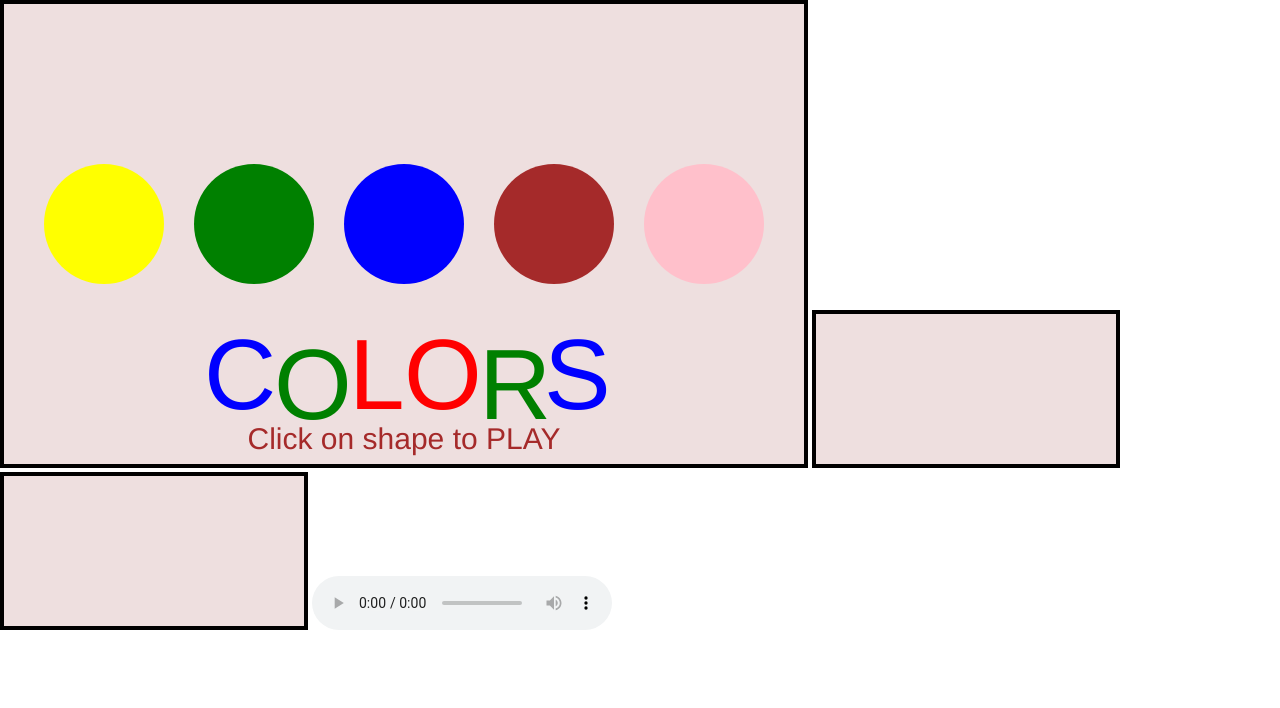
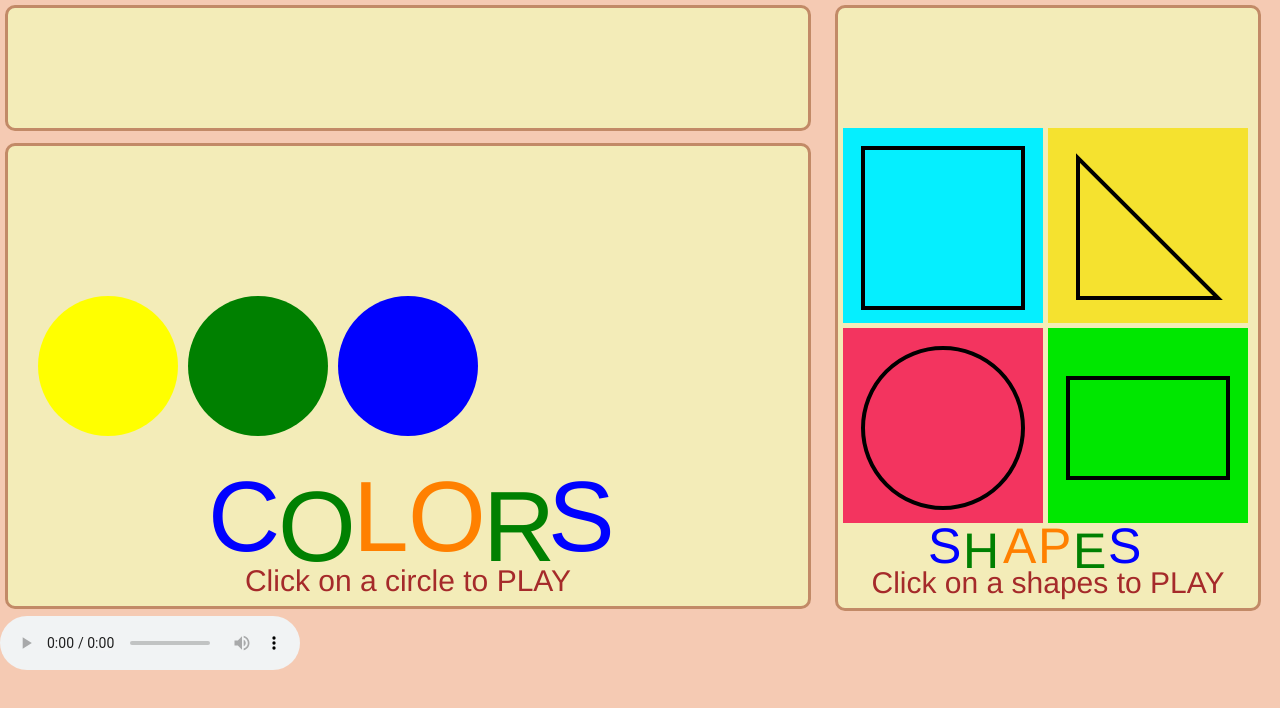
Before and after one commit to skitzofrenzy/Colors-Shapes-Interactive, a plain HTML site: page index.html in a window 1280 px wide. Drawn offline with Linux system fonts and the light colour scheme.

Commit message:
added shapes and click events with audio

```diff
--- a/css/main.css
+++ b/css/main.css
@@ -1,8 +1,33 @@
 body,html{
     margin:0;
     padding: 0;
+    background-color: #f5cab3;
 }
+
+ body{
+     height: 100%;
+     width: 1280px;
+     display: grid;
+     grid-template-columns: auto auto;
+     grid-template-rows: auto auto;
+ }
+
 canvas{
-    border: 4px solid black;
-    background-color: rgb(238, 223, 223);
+    border: 3px solid rgb(194, 138, 103);
+    border-radius: 10px;
+    background-color: #f3ecb8;
+    margin: 5px;
 }
+
+#canvas1{
+    grid-column: 1/2;
+    grid-row: 2/3;
+}
+#canvas2{
+    grid-column: 2/3;
+    grid-row: 1/3;
+}
+#canvas3{
+    grid-column: 1/2;
+    grid-row: 1/2;
+}
--- a/index.html
+++ b/index.html
@@ -7,10 +7,10 @@
     <link rel="stylesheet" href="css/main.css">
 </head>
 <body>
+    <canvas id="canvas3"></canvas>
     <canvas id="canvas1"></canvas>
     <canvas id="canvas2"></canvas>
-    <canvas id="canvas3"></canvas>
-    <audio id="background-music" controls autoplay loop>
+    <audio id="background-music" controls autoplay loop >
         <source src="audio/Married_Life_Up_PIANO 2.mp3" type="audio/mpeg">
       Your browser does not support the audio element.
       </audio>
--- a/js/main.js
+++ b/js/main.js
@@ -1,33 +1,28 @@
 //this method of hit detection might not have been the best way to do hit dectection, but for the assignment is was compatible
 //because the objects are not dynamically created and the colors are specified before hand
-//Canvas
+//Canvas 1
 const canvas = document.querySelector('#canvas1');
 canvas.width = 800;
 canvas.height = 460;
 const ctx = canvas.getContext('2d');
 
-ctx.font = "100px Helvetica";
-ctx.fillStyle = "blue";
-ctx.fillText("C",canvas.width/2-200,405);
-ctx.fillStyle = "green";
-ctx.fillText("O",canvas.width/2-130,415);
-ctx.fillStyle = "red";
-ctx.fillText("L",canvas.width/2-55,405);
-ctx.fillStyle = "red";
-ctx.fillText("O",canvas.width/2+0,405);
-ctx.fillStyle = "green";
-ctx.fillText("R",canvas.width/2+75,415);
-ctx.fillStyle = "blue";
-ctx.fillText("S",canvas.width/2+140,405);
-ctx.font = "30px Helvetica";
-ctx.fillStyle = "brown";
-ctx.textAlign = "center";
-ctx.fillText("Click on shape to PLAY",canvas.width/2,445);
+CanvasTitle1();
+
+
+
+
+// Canvas 3
+const canvasTri = document.querySelector('#canvas3');
+canvasTri.width = 800;
+canvasTri.height = 120;
+const ctxTri = canvasTri.getContext('2d');
+
 
 //Empty Object For Storing Other Objects
 const colorsHash = {};
-
-let radius = 60;
+//Iterations is a major part of code, it tells the program how many circles to push out
+let iterations = 3;
+let radius = 70;
 
 //Cricle objects without ColorHashs
 // x : y is the starting position, radius is radius of circle, color is color
@@ -35,43 +30,37 @@ let radius = 60;
 const xPositionsGain = 150;
 const yCirclePosition = 220;
 const circles = [
-    {id: ' Yellow', x: 100+xPositionsGain*0, y: yCirclePosition, radius: radius, color: 'rgb(255,255,0)'},
-    {id: ' Green', x: 100+xPositionsGain*1, y: yCirclePosition, radius: radius, color: 'rgb(0,128,0)'},
-    {id: ' Blue', x: 100+xPositionsGain*2, y: yCirclePosition, radius: radius, color: 'rgb(0,0,255)'},
-    {id: ' Brown', x: 100+xPositionsGain*3, y: yCirclePosition, radius: radius, color: 'rgb(165,42,42)'},
-    {id: ' Pink', x: 100+xPositionsGain*4, y: yCirclePosition, radius: radius, color: 'rgb(255,192,203)'},
+    {id: ' Yellow', x: 100, y: yCirclePosition, radius: radius, color: 'rgb(255,255,0)'},
+    {id: ' Green', x: 100, y: yCirclePosition, radius: radius, color: 'rgb(0,128,0)'},
+    {id: ' Blue', x: 100, y: yCirclePosition, radius: radius, color: 'rgb(0,0,255)'},
+    {id: ' Brown', x: 100, y: yCirclePosition, radius: radius, color: 'rgb(165,42,42)'},
+    {id: ' Pink', x: 100, y: yCirclePosition, radius: radius, color: 'rgb(255,192,203)'},
 ];
 
-//for each color object created,
-
-circles.forEach(circle => {
+//for each color object created, if colorhash doesnt have a property as the coresponding circle color then, create one
+for (let index = 0; index < iterations; index++) {
   while(true) {
-    if (!colorsHash[circle.color]) {colorsHash[circle.color] = circle;     return;}
-  }});
+    if (!colorsHash[circles[index].color]) {colorsHash[circles[index].color] = circles[index];     break;}
+  }
+}
 
 //for each circle object created, draws cirles into the canvas and the hit canvas but uses the user color on the canvas and uses the colorkey for the hit canvas
-circles.forEach(circle => {
-    //draws cirles into the canvas  uses the user color for color
+for (let index = 0; index < iterations; index++) {
   ctx.beginPath();
-  ctx.arc(circle.x, circle.y, circle.radius, 0, 2 * Math.PI, false);
-  ctx.fillStyle = circle.color;
+  ctx.arc(circles[index].x+xPositionsGain*index, circles[index].y, circles[index].radius, 0, 2 * Math.PI, false);
+  ctx.fillStyle = circles[index].color;
   ctx.fill();
-});
-
-function Text(text) {
-  ctx.font = "100px Helvetica";
-  ctx.fillStyle = text;
-  ctx.textAlign = "center";
-  ctx.fillText(text,canvas.width/2,100);
-  setTimeout(() => ctx.clearRect(0,0,canvas.width,105), 6300);
 }
 
 //creates an event listener
 canvas.addEventListener('click', (e) => {
+  console.log(e);
   const mousePos = {
-    x: e.clientX - canvas.offsetLeft,
-    y: e.clientY - canvas.offsetTop
+    x: e.pageX - canvas.offsetLeft,
+    y: e.pageY - canvas.offsetTop
   };
+  console.log(mousePos);
+
 
   // grabs the image color in 1 pixel on the canvas at the position of the mouse click
   const pixel = ctx.getImageData(mousePos.x, mousePos.y, 1, 1).data;
@@ -81,15 +70,179 @@ canvas.addEventListener('click', (e) => {
   // console.log(color);
 
   //finds the property with the name that is specifid in color
-  const shape = colorsHash[color];
+  const circle = colorsHash[color];
 
-  //if shapes is active the alert its id
-  if (shape) {
-    Text(shape.id);
-    var audio = new Audio("audio/Color"+shape.id+".mp3");
+  //if circles is active the alert its id
+  if (circle) {
+    Text(circle.id,circle.id,ctx,canvas,6400);
+    var audio = new Audio("audio/Color"+circle.id+".mp3");
     audio.play();
   }
  });
 
+
+ //Code for Circle/circle Color Title
+ function Text(text,textColor,canvasContext,canvasSelected,timer) {
+  canvasContext.font = "90px Helvetica";
+  canvasContext.fillStyle = textColor;
+  canvasContext.textAlign = "center";
+  canvasContext.fillText(text,canvasSelected.width/2,100);
+  setTimeout(() => canvasContext.clearRect(0,0,canvasSelected.width,100+19), timer);
+}
+
+ //Code For Color Title and Sub-Title
+ function CanvasTitle1() {
+  ctx.font = "100px Helvetica";
+  ctx.fillStyle = "rgb(0,1,255)";
+  ctx.fillText("C",canvas.width/2-200,405);
+  ctx.fillStyle = "rgb(0,128,1)";
+  ctx.fillText("O",canvas.width/2-130,415);
+  ctx.fillStyle = "rgb(255,128,0)";
+  ctx.fillText("L",canvas.width/2-55,405);
+  ctx.fillStyle = "rgb(255,128,0)";
+  ctx.fillText("O",canvas.width/2+0,405);
+  ctx.fillStyle = "rgb(0,128,1)";
+  ctx.fillText("R",canvas.width/2+75,415);
+  ctx.fillStyle = "rgb(0,1,255)";
+  ctx.fillText("S",canvas.width/2+140,405);
+  ctx.font = "30px Helvetica";
+  ctx.fillStyle = "brown";
+  ctx.textAlign = "center";
+  ctx.fillText("Click on a circle to PLAY",canvas.width/2,445);
+}
+
+
+
 // //Sets Music Default Volume
-document.querySelector("#background-music").volume = 0.1;
+document.querySelector("#background-music").volume = 0.03;
+
+
+
+
+
+//  ++++++++++++++++++       CanvasDou BEGIN  +++++++++++++++++++++++++++++++++++++++
+// Canvas 2
+const canvasDou = document.querySelector('#canvas2');
+canvasDou.width = 420;
+canvasDou.height = 600;
+const ctxDou = canvasDou.getContext('2d');
+CanvasTitle2();
+
+const shapes = [];
+
+// Add event listener for `click` events.
+canvasDou.addEventListener('click', function(e) {
+    const mousePos = {
+          x: e.pageX - canvasDou.offsetLeft,
+          y: e.pageY - canvasDou.offsetTop
+        };
+    console.log(mousePos.x, mousePos.y);
+    shapes.forEach((shape) => {
+        if (mousePos.y > shape.top && mousePos.y < shape.top + shape.height &&mousePos.x > shape.left &&mousePos.x < shape.left + shape.width) {
+            console.log(shape.id);
+            // alert('clicked an shape'+shape.id);
+            var audio = new Audio("audio/Shape"+shape.id+".mp3");
+            audio.play();
+            Text(shape.id,shape.color,ctxDou,canvasDou,1000);
+        }
+    });
+}, false);
+
+
+const width = canvasDou.width/2-10,
+height = 205-10;
+
+// Add shape.
+shapes.push(
+  {
+    colour: '#05EFFF',
+    width: width,
+    height: height,
+    top: 120,
+    left: 5,
+    id:" Square",
+    draw: function() {
+      ctxDou.beginPath();
+      ctxDou.lineWidth = "4";
+      ctxDou.strokeStyle = "black";
+      ctxDou.rect(this.left+20,this.top+20,160,160);
+      ctxDou.stroke();
+      ctxDou.closePath();
+    }
+  },
+  {
+    colour: '#f5E22F',
+    width: width,
+    height: height,
+    top: 120,
+    left: 210,
+    id:" Triangle",
+    draw: function() {
+      ctxDou.beginPath();
+      ctxDou.moveTo(this.left+30,this.top+30);
+      ctxDou.lineTo(240,290);
+      ctxDou.lineTo(380,290);
+      ctxDou.closePath();
+      ctxDou.stroke();
+    }
+  },
+  {
+    colour: '#f3345F',
+    width: width,
+    height: height,
+    top: 320,
+    left: 5,
+    id:" Circle",
+    radius:80,
+    draw: function() {
+      ctxDou.beginPath();
+      ctxDou.arc(this.left+20+this.radius,this.top+100,this.radius,Math.PI*2,0,false);
+      ctxDou.closePath();
+      ctxDou.stroke();
+    }
+  },
+  {
+    colour: '#00E700',
+    width: width,
+    height: height,
+    top: 320,
+    left: 210,
+    id:" Rectangle",
+    draw: function() {
+      ctxDou.beginPath();
+      ctxDou.strokeStyle = "black";
+      ctxDou.rect(this.left+20,this.top+50,160,100);
+      ctxDou.stroke();
+      ctxDou.closePath();
+    }
+  }
+);
+
+// Render shapes.
+shapes.forEach((shape) => {
+    ctxDou.fillStyle = shape.colour;
+    ctxDou.fillRect(shape.left, shape.top, shape.width, shape.height);
+    shape.draw();
+});
+
+//Code For Color Title and Sub-Title
+function CanvasTitle2() {
+  ctxDou.font = "50px Helvetica";
+  ctxDou.fillStyle = "rgb(0,1,255)";
+  ctxDou.fillText("S",canvasDou.width/2-120,555);
+  ctxDou.fillStyle = "rgb(0,128,1)";
+  ctxDou.fillText("H",canvasDou.width/2-85,560);
+  ctxDou.fillStyle = "rgb(255,128,0)";
+  ctxDou.fillText("A",canvasDou.width/2-45,555);
+  ctxDou.fillStyle = "rgb(255,128,0)";
+  ctxDou.fillText("P",canvasDou.width/2-10,555);
+  ctxDou.fillStyle = "rgb(0,128,1)";
+  ctxDou.fillText("E",canvasDou.width/2+25,560);
+  ctxDou.fillStyle = "rgb(0,1,255)";
+  ctxDou.fillText("S",canvasDou.width/2+60,555);
+  ctxDou.font = "30px Helvetica";
+  ctxDou.fillStyle = "brown";
+  ctxDou.textAlign = "center";
+  ctxDou.fillText("Click on a shapes to PLAY",canvasDou.width/2,585);
+}
+//  ++++++++++++++++++       CanvasDou END  +++++++++++++++++++++++++++++++++++++++++
```
Also changed, not shown: Reference.txt.
